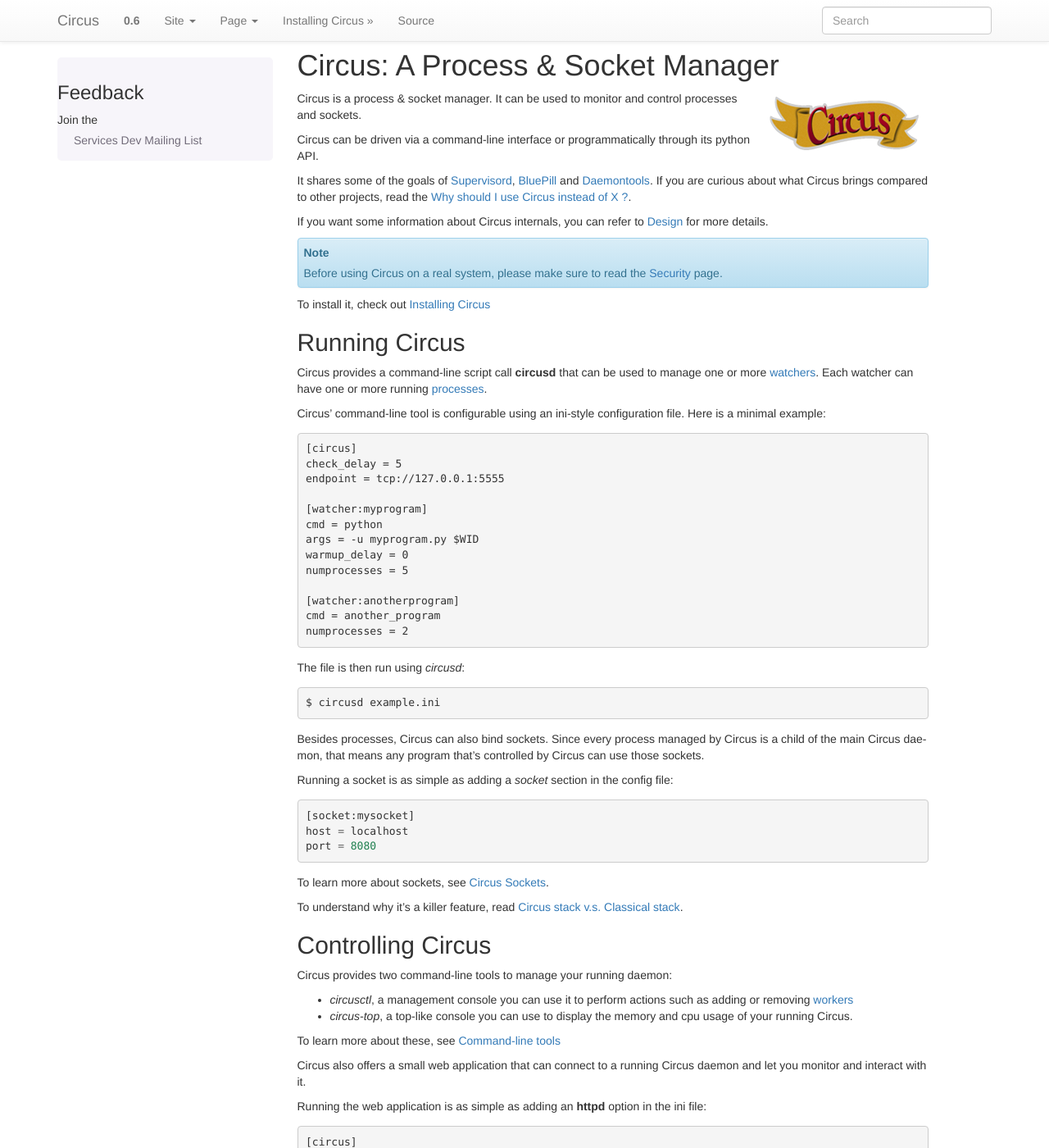
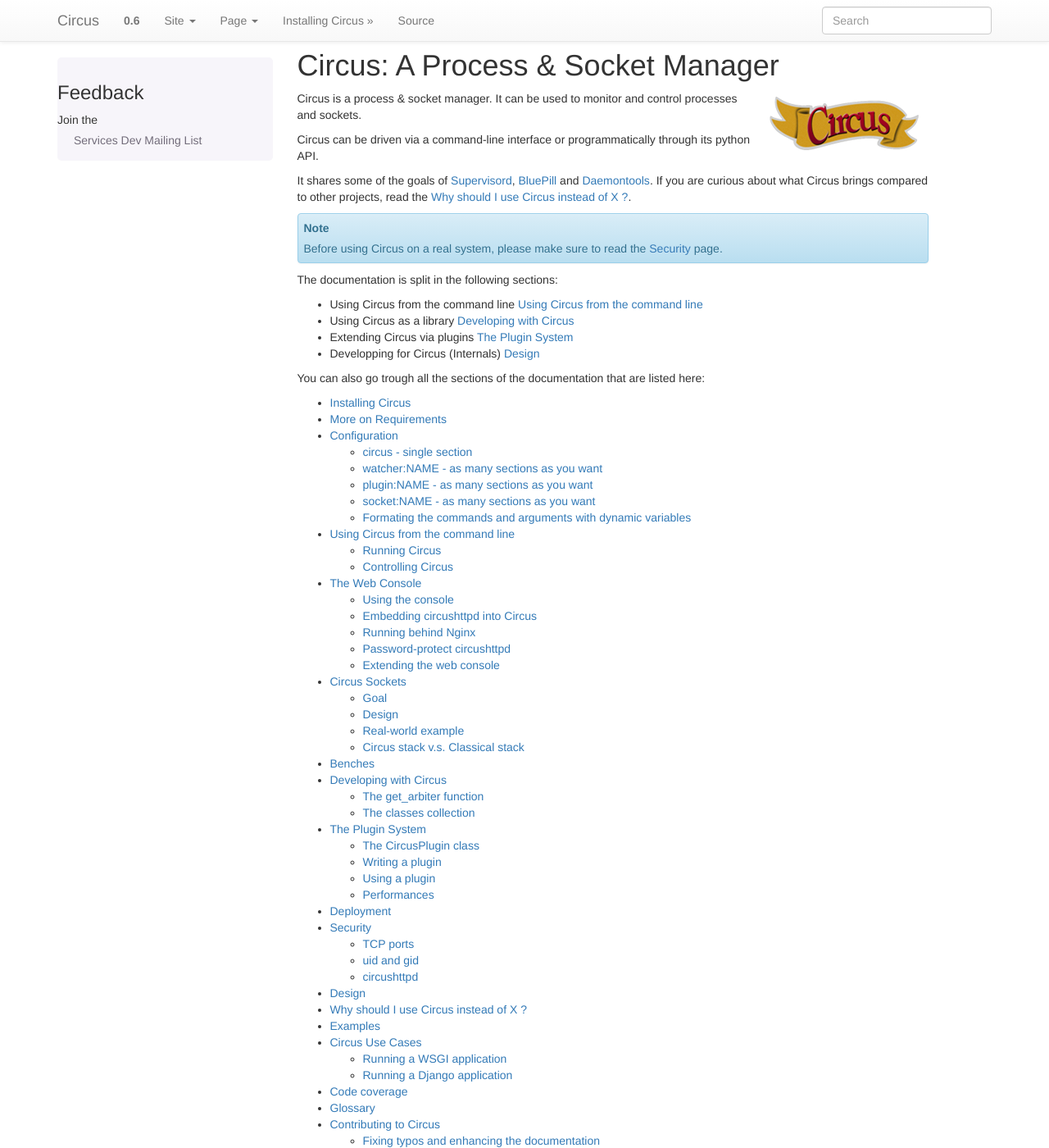
Before and after one commit to circus-tent/circus, a Sphinx documentation site: the page built from docs/source/index.rst, in a window 1280 px wide and 1400 px high. Shown: the whole window at 82% size. Built offline with Sphinx 7.4.7, drawn with Linux system fonts in a browser that asks for light colours; pages that are not in the unit, such as notebooks, are missing from menus; some of the changed text lies outside the part shown.

Commit message:
remove a lot of things from the index page

```diff
--- a/docs/source/index.rst
+++ b/docs/source/index.rst
@@ -15,136 +15,20 @@
 `Daemontools <http://cr.yp.to/daemontools.html>`_. If you are curious about
 what Circus brings compared to other projects, read the :ref:`why`.
 
-If you want some information about Circus internals, you can refer to
-:ref:`design` for more details.
-
 .. note::
 
    Before using Circus on a real system, please make sure to read the
    :ref:`Security` page.
 
-To install it, check out :ref:`installation`
+The documentation is split in the following sections:
 
-Running Circus
---------------
+* Using Circus from the command line :ref:`cli`
+* Using Circus as a library :ref:`library`
+* Extending Circus via plugins :ref:`plugins`
+* Developping for Circus (Internals) :ref:`design`
 
-Circus provides a command-line script call **circusd** that can be used
-to manage one or more :term:`watchers`. Each watcher can have one or more
-running :term:`processes`.
-
-Circus' command-line tool is configurable using an ini-style
-configuration file. Here is a minimal example::
-
-    [circus]
-    check_delay = 5
-    endpoint = tcp://127.0.0.1:5555
-
-    [watcher:myprogram]
-    cmd = python
-    args = -u myprogram.py $WID
-    warmup_delay = 0
-    numprocesses = 5
-
-    [watcher:anotherprogram]
-    cmd = another_program
-    numprocesses = 2
-
-
-The file is then run using *circusd*::
-
-    $ circusd example.ini
-
-Besides processes, Circus can also bind sockets. Since every process managed by
-Circus is a child of the main Circus daemon, that means any program that's
-controlled by Circus can use those sockets.
-
-Running a socket is as simple as adding a *socket* section in the config file::
-
-    [socket:mysocket]
-    host = localhost
-    port = 8080
-
-
-To learn more about sockets, see :ref:`sockets`.
-
-To understand why it's a killer feature, read :ref:`whycircussockets`.
-
-
-Controlling Circus
-------------------
-
-Circus provides two command-line tools to manage your running daemon:
-
-- *circusctl*, a management console you can use it to perform
-  actions such as adding or removing :term:`workers`
-
-- *circus-top*, a top-like console you can use to display the memory and
-  cpu usage of your running Circus.
-
-To learn more about these, see :ref:`cli`
-
-
-Circus also offers a small web application that can connect to a
-running Circus daemon and let you monitor and interact with it.
-
-Running the web application is as simple as adding an **httpd**
-option in the ini file::
-
-    [circus]
-    httpd = True
-
-
-Or if you want, you can run it as a standalone process with::
-
-    $ circushttpd
-
-By default, **circushttpd** runs on the *8080* port.
-
-To learn more about this feature, see :ref:`circushttpd`
-
-
-Developing with Circus
-----------------------
-
-Circus provides high-level classes and functions that will let you manage
-processes in your own applications.
-
-For example, if you want to run four processes forever, you could write:
-
-.. code-block:: python
-
-    from circus import get_arbiter
-
-    arbiter = get_arbiter("myprogram", 4)
-    try:
-        arbiter.start()
-    finally:
-        arbiter.stop()
-
-This snippet will run four instances of *myprogram* and watch them for you,
-restarting them if they die unexpectedly.
-
-To learn more about this, see :ref:`library`
-
-
-Extending Circus
-----------------
-
-It's easy to extend Circus to create a more complex system, by listening to all
-the **circusd** events via its pub/sub channel, and driving it via commands.
-
-That's how the flapping feature works for instance: it listens to all the
-processes dying, measures how often it happens, and stops the incriminated
-watchers after too many restarts attempts.
-
-Circus comes with a plugin system to help you write such extensions, and
-a few built-in plugins you can reuse.
-
-See :ref:`plugins`.
-
-
-More documentation
-------------------
+You can also go trough all the sections of the documentation that are listed
+here:
 
 .. toctree::
    :maxdepth: 2
@@ -173,11 +57,10 @@
 Contributions and Feedback
 --------------------------
 
-More on contribution: :ref:`contribs`.
-
+If you want to contribute to Circus, go and read :ref:`contribs`.
 
 Useful Links:
 
 - There's a maling list for any feedback or question: http://tech.groups.yahoo.com/group/circus-dev/
 - The repository and issue tracker is at GitHub : https://github.com/mozilla-services/circus
-- Join us on the IRC : Freenode, channel **#mozilla-circus**
+- Join us on the IRC : Freenode, channel **#mozilla-circus**.
```
Also changed, not shown: docs/source/cli.rst (+69 -7 lines), docs/source/library.rst (+20 -2 lines), docs/source/plugins.rst (+10 -5 lines).
